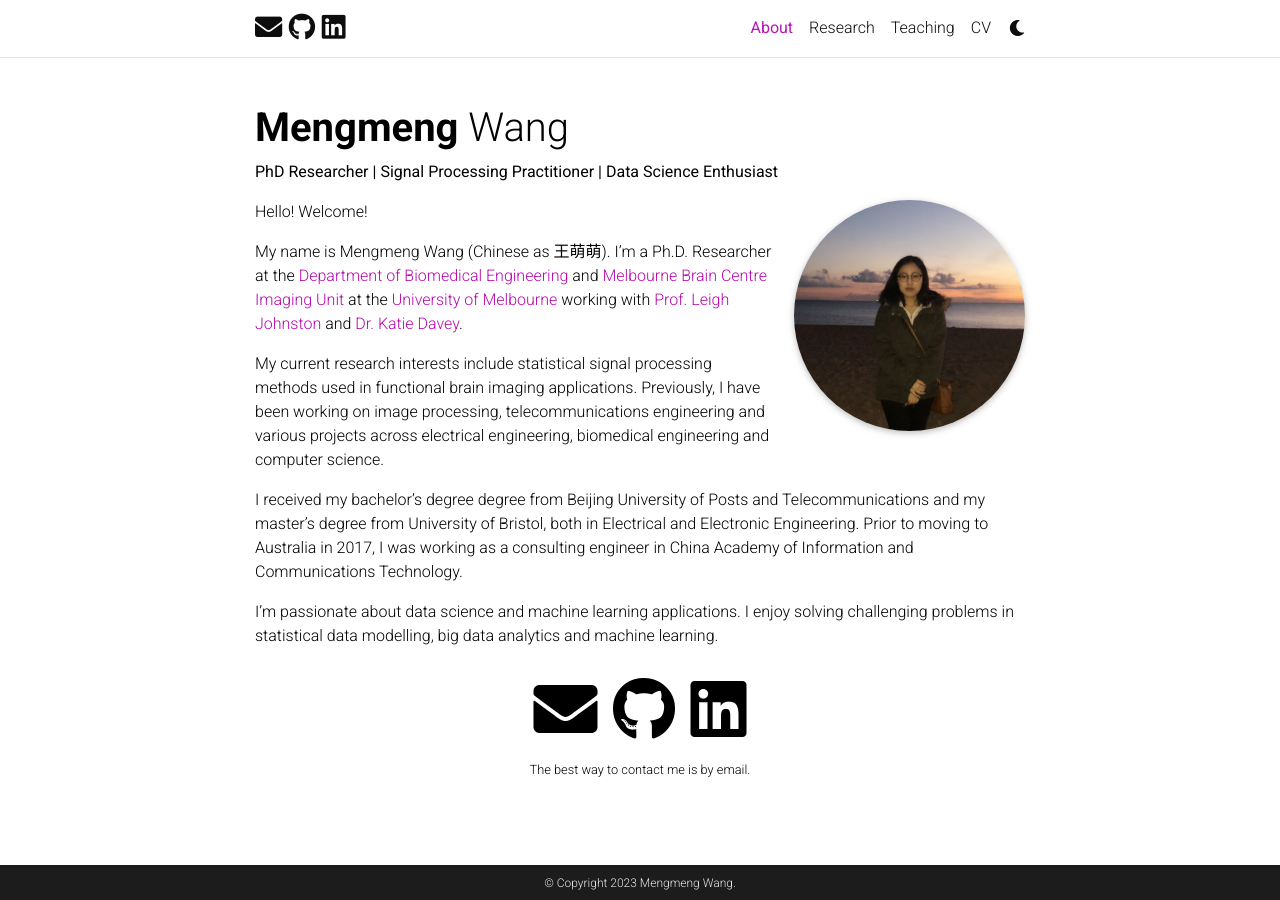
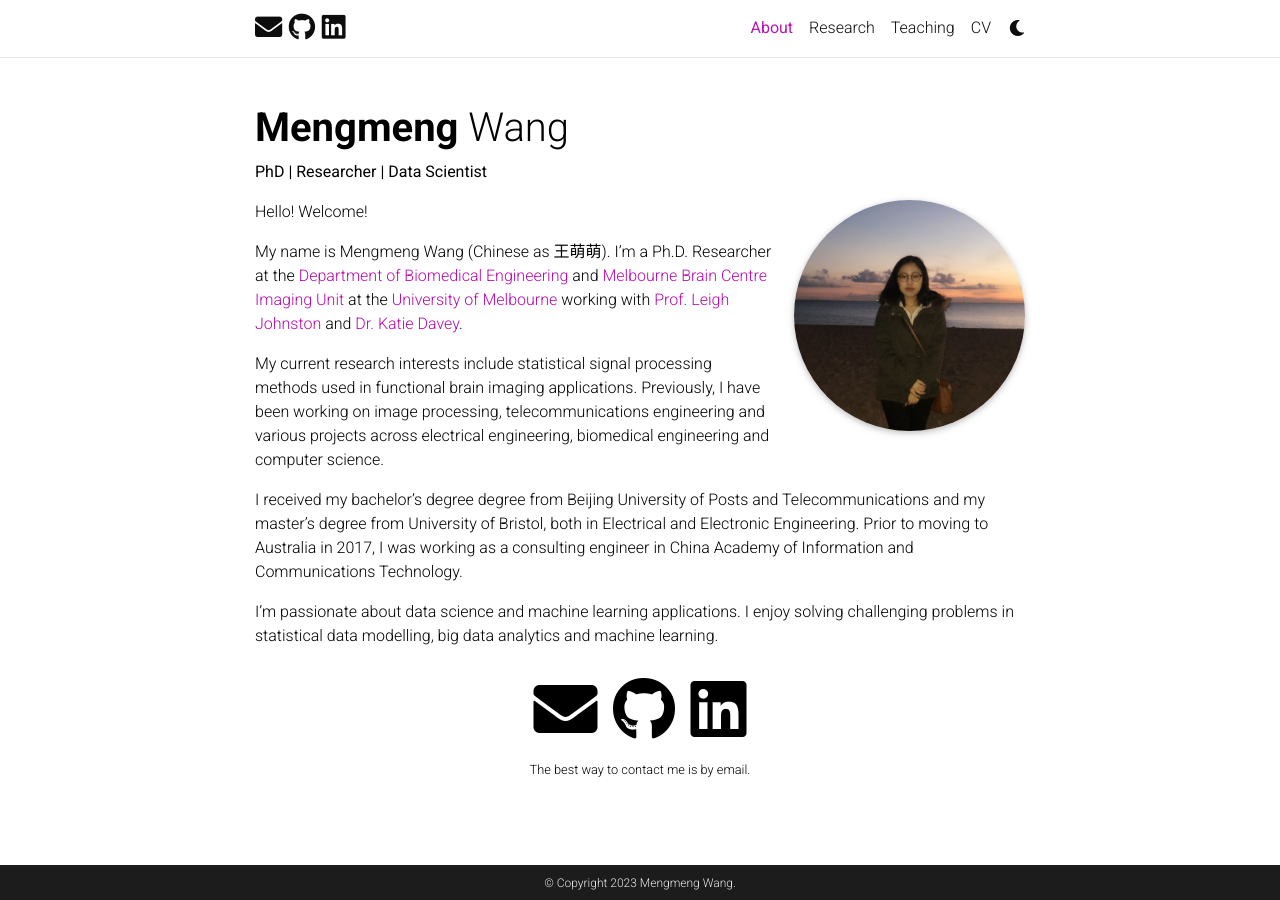
Before and after one commit to mengmwang/mengmwang.github.io, a Jekyll site: the page built from _pages/about.md, in a window 1280 px wide. Built offline with Jekyll 4.4.1, drawn with Linux system fonts in a browser that asks for light colours; full-size pictures stand in for the smaller copies a plugin makes; comment, search, counter and statistics services are not loaded; a style sheet for code colours, icons or effects is not loaded.

Commit message:
Update about.md

```diff
--- a/_pages/about.md
+++ b/_pages/about.md
@@ -3,7 +3,7 @@ layout: about
 title: About
 permalink: /
 # subtitle: <a href='#'>The University of Melbourne</a>. Address. Contacts. Moto. Etc.
-subtitle: <b>PhD Researcher | Signal Processing Practitioner | Data Science Enthusiast</b>
+subtitle: <b>PhD | Researcher | Data Scientist</b>
 
 profile:
   align: right
```
